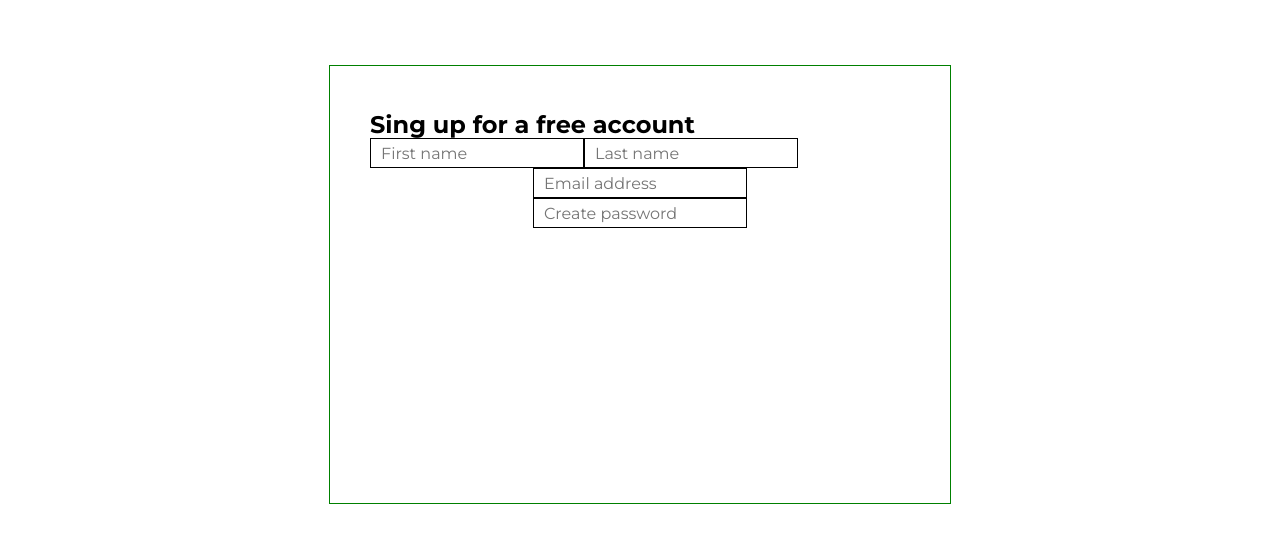
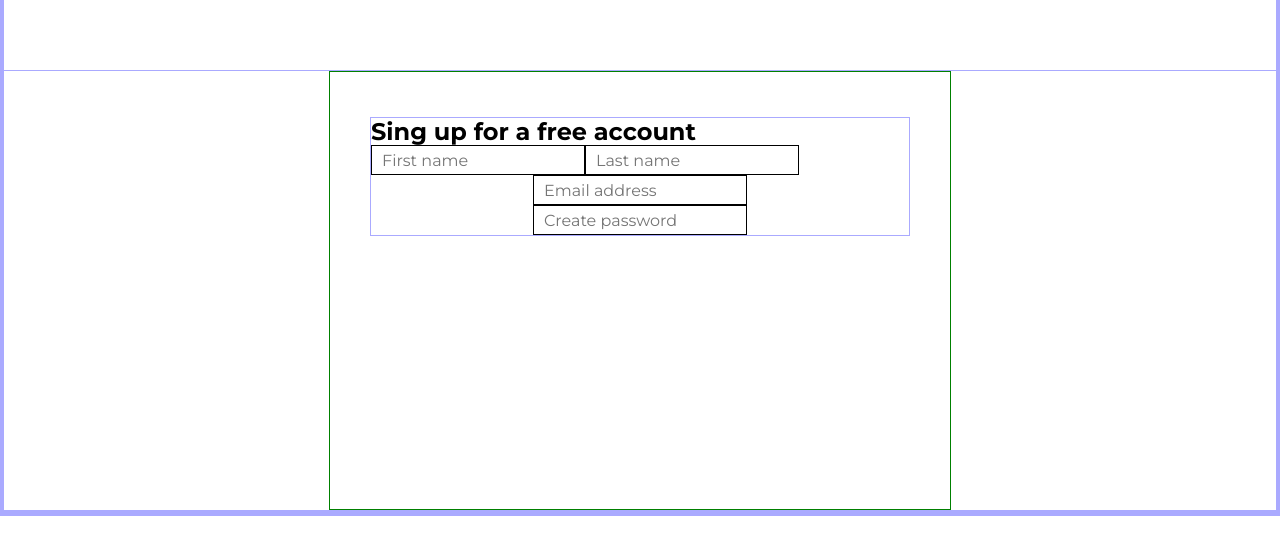
Before and after one commit to Suisuikitai/static-sample, a React (Create React App) app: page / in a window 1280 px wide. In both pictures the pointer is over the element 640 px from the left and 368 px from the top of the page. Shown: the part 224-778 px from the top of the page. Built offline with nearby package versions, Linux system fonts and the light colour scheme.

Commit message:
div border hover

```diff
--- a/src/index.css
+++ b/src/index.css
@@ -501,3 +501,7 @@ code {
   font-family: 'Montserrat', source-code-pro, Menlo, Monaco, Consolas,
     'Courier New', monospace;
 }
+
+div:hover {
+  border: solid #aaaaff 0.1px;
+}
```
